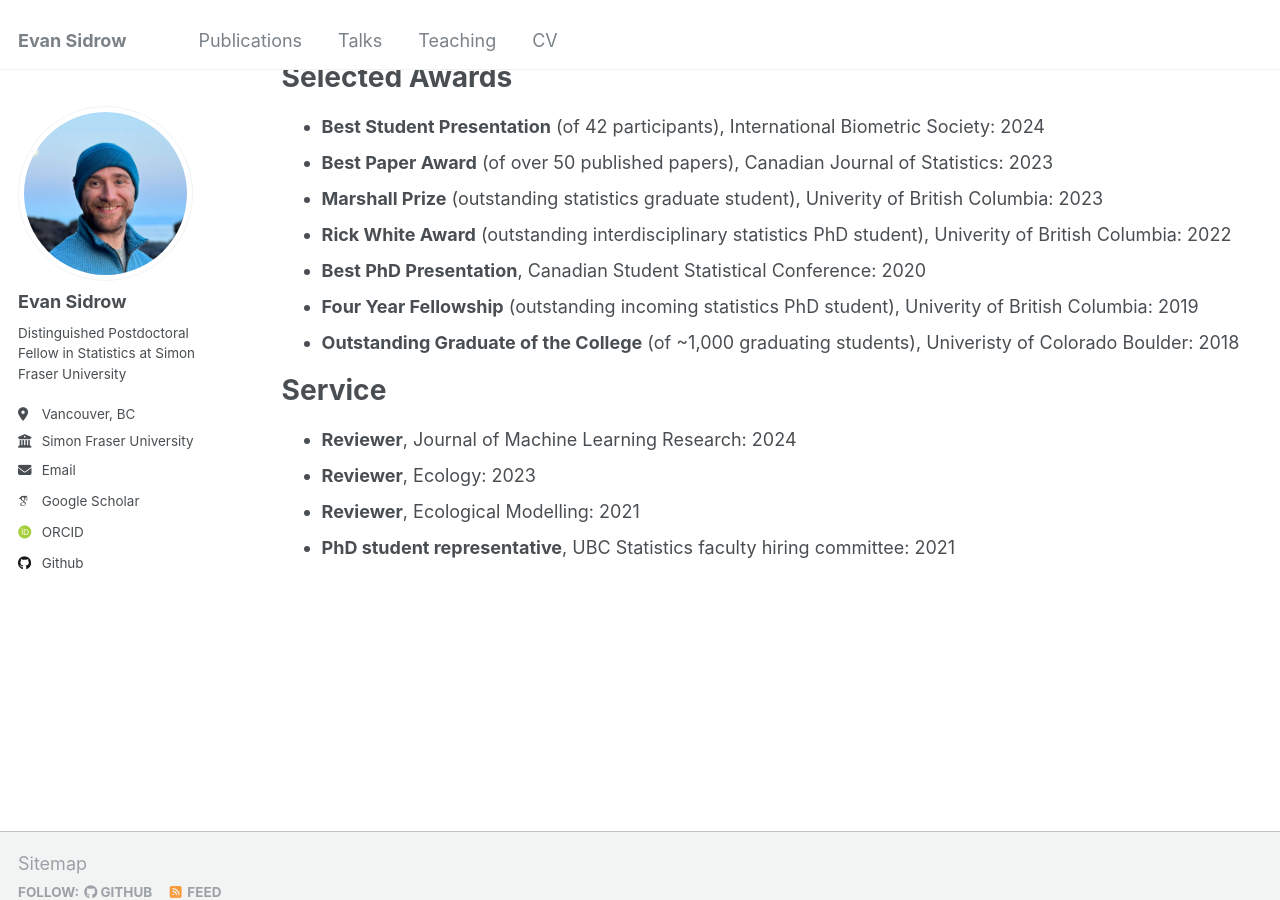
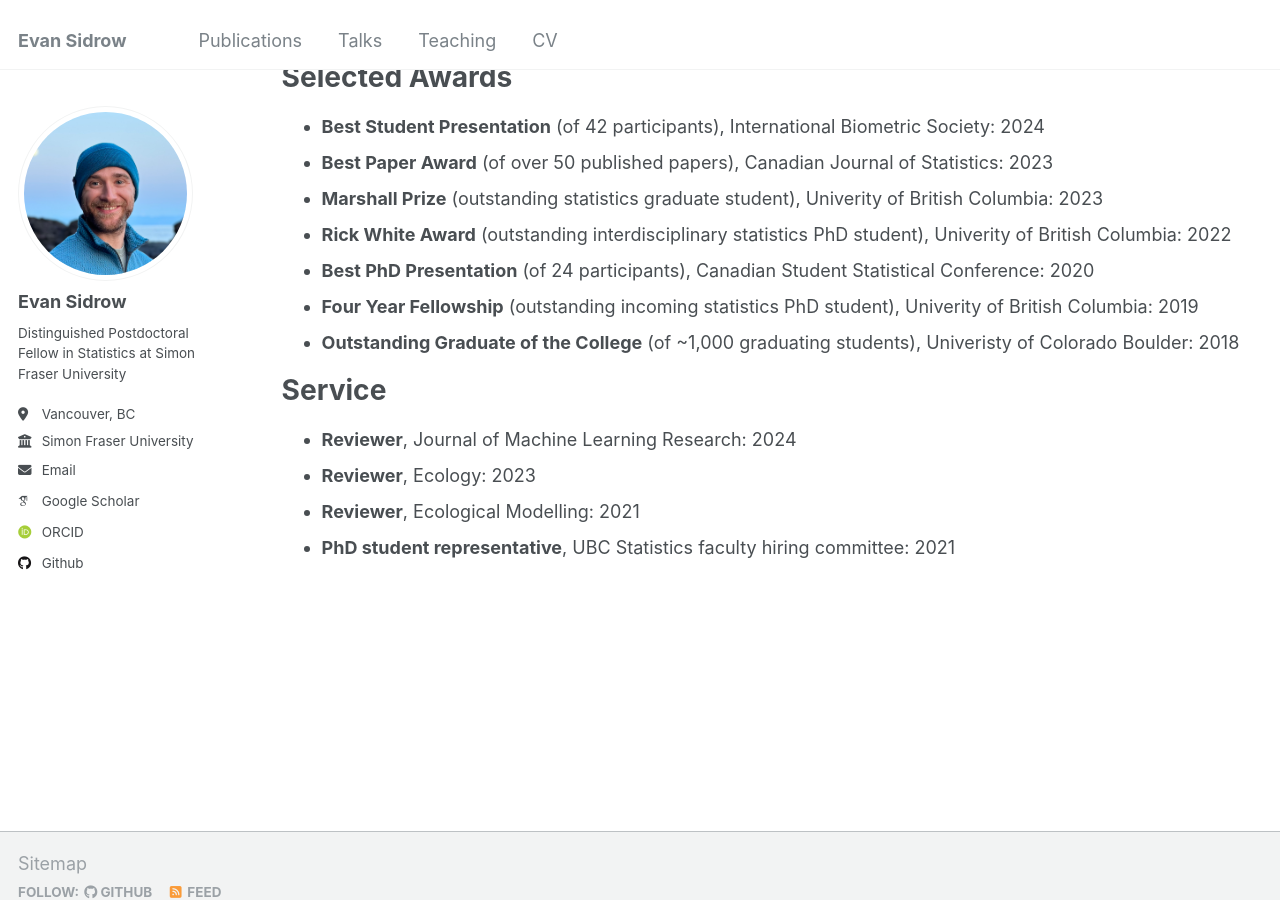
Before and after one commit to EvanSidrow/EvanSidrow.github.io, a Jekyll site: the page built from _pages/cv.md, in a window 1280 px wide and 900 px high, scrolled down 3067 px. Built offline with Jekyll 4.4.1, drawn with Linux system fonts in a browser that asks for light colours; some web fonts are replaced; some of the changed text lies outside the part shown.

Commit message:
Update cv.md

```diff
--- a/_pages/cv.md
+++ b/_pages/cv.md
@@ -73,7 +73,7 @@ Selected Awards
 * **Best Paper Award** (of over 50 published papers), Canadian Journal of Statistics: 2023
 * **Marshall Prize** (outstanding statistics graduate student), Univerity of British Columbia: 2023
 * **Rick White Award** (outstanding interdisciplinary statistics PhD student), Univerity of British Columbia: 2022
-* **Best PhD Presentation**, Canadian Student Statistical Conference: 2020
+* **Best PhD Presentation** (of 24 participants), Canadian Student Statistical Conference: 2020
 * **Four Year Fellowship** (outstanding incoming statistics PhD student), Univerity of British Columbia: 2019
 * **Outstanding Graduate of the College** (of ~1,000 graduating students), Univeristy of Colorado Boulder: 2018
 
```
Also changed, not shown: other parts of _pages/cv.md (+1 -1 lines).
